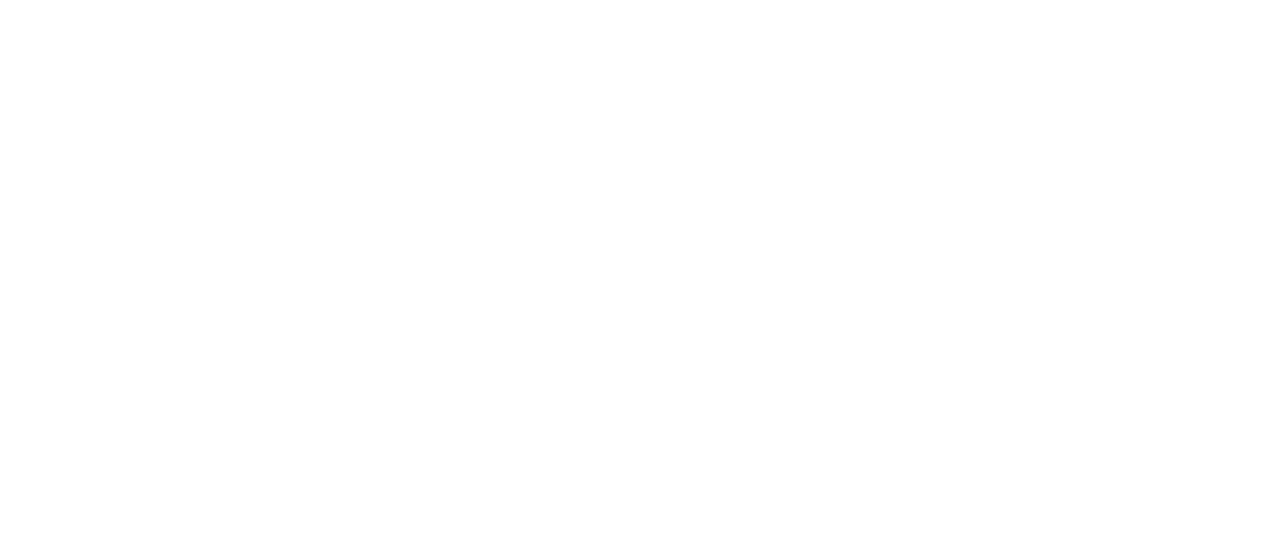
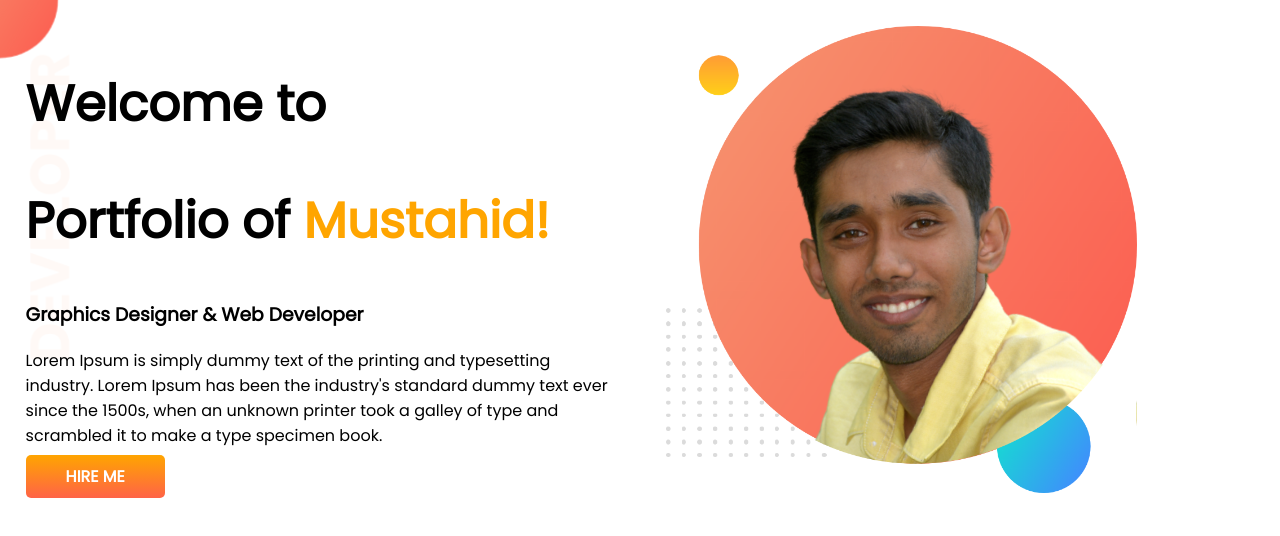
Before and after one commit to mustahidanik/developer-portfolio, a plain HTML site: page index.html in a window 1280 px wide. Drawn offline with Linux system fonts and the light colour scheme.

Commit message:
top banner added

```diff
--- a/index.html
+++ b/index.html
@@ -1,14 +1,34 @@
 <!DOCTYPE html>
 <html lang="en">
+
 <head>
     <meta charset="UTF-8">
     <meta http-equiv="X-UA-Compatible" content="IE=edge">
     <meta name="viewport" content="width=device-width, initial-scale=1.0">
     <title>Mustahid Portfolio</title>
+    <link rel="preconnect" href="https://fonts.googleapis.com">
+    <link rel="preconnect" href="https://fonts.gstatic.com" crossorigin>
+    <link href="https://fonts.googleapis.com/css2?family=Poppins&display=swap" rel="stylesheet">
     <link rel="stylesheet" href="style.css">
 
 </head>
+
 <body>
+    <section class="top-banner">
+        <div class="half-width">
+            <h1>Welcome to</h1>
+            <h1>Portfolio of <span class="orange-color">Mustahid!</span></h1>
+            <h3>Graphics Designer & Web Developer</h3>
+            <p>Lorem Ipsum is simply dummy text of the printing and typesetting industry. Lorem Ipsum has been the
+                industry's standard dummy text ever since the 1500s, when an unknown printer took a galley of type and
+                scrambled it to make a type specimen book.</p>
+            <a class="link-button" target="_blank" href="https://www.linkedin.com/in/mustahidur-rahman-b86188203/">HIRE
+                ME</a>
+        </div>
+        <div class="half-width">
+            <img src="images/anik bg.png" alt="">
+        </div>
+    </section>
+</body>
 
-</body>
 </html>
--- a/style.css
+++ b/style.css
@@ -0,0 +1,32 @@
+body{
+    font-family: 'Poppins', sans-serif;
+    margin: 0;
+}
+h1{
+    font-size: 50px;
+}
+.orange-color{
+    color: orange;
+}
+section{
+    display: flex;
+}
+.half-width{
+    width: 50%;
+    padding: 2%;
+}
+.half-width img{
+    width: 80%;
+}
+.link-button{
+    text-decoration: none;
+    background-image: linear-gradient(orange, tomato);
+    padding: 10px 40px;
+    color: white;
+    font-weight: 700;
+    border-radius: 5px;
+}
+.top-banner{
+    background-image: url(images/top-banner.png);
+    background-repeat: no-repeat;
+}
```
Also changed, not shown: images/anik bg.png (added), images/anik bg1.png (added), images/dream-bg.png (added), images/exp-bg.png (added), images/jhankar.png (added), images/jhankar2.png (added), images/my-bg.png (added), images/my-bg2.png (added), images/top-banner.png (added), 1 other file.
